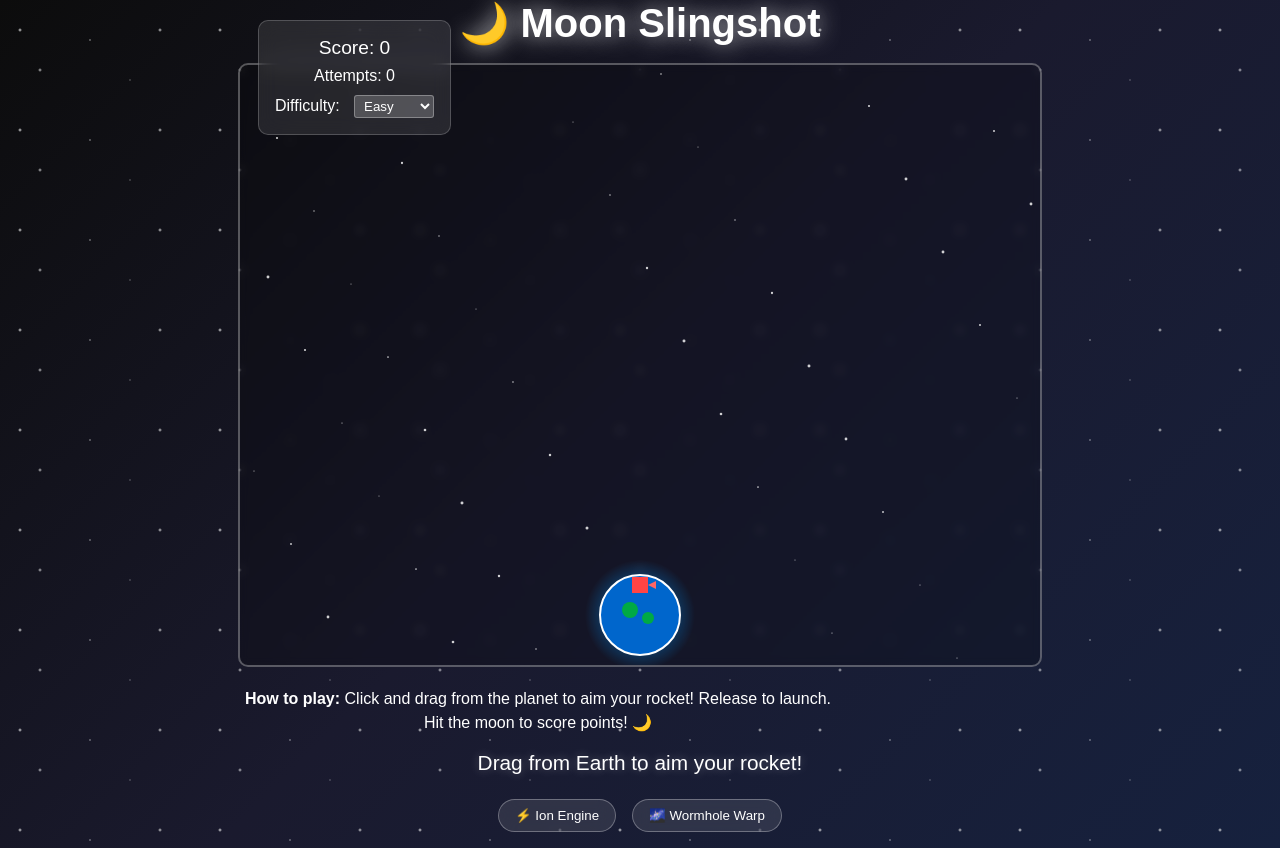
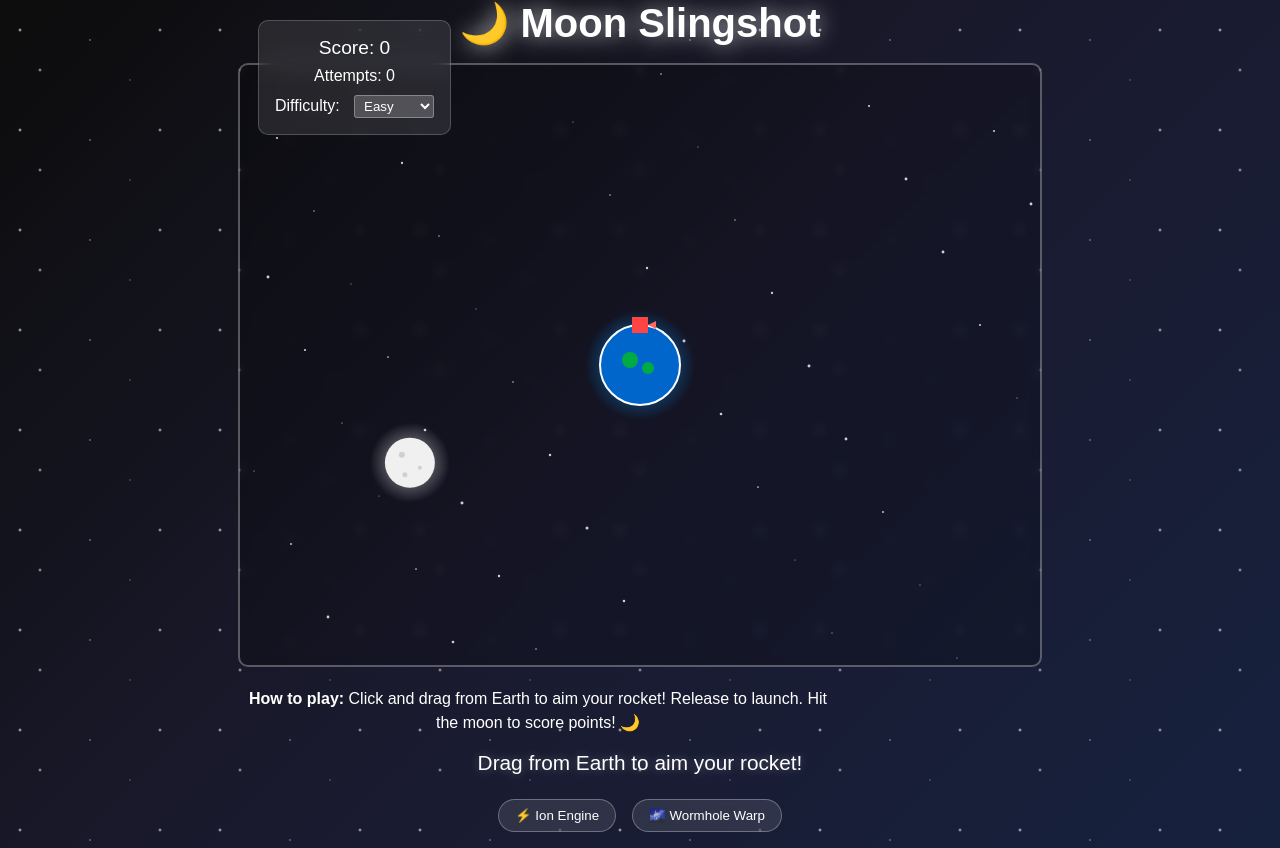
Before and after one commit to TarunM1012/fly-me-to-the-moon, a plain HTML site: page moon-slingshot.html in a window 1280 px wide. Drawn offline with Linux system fonts and the light colour scheme.

Commit message:
Update moon-slingshot.html

```diff
--- a/moon-slingshot.html
+++ b/moon-slingshot.html
@@ -209,11 +209,11 @@
         <canvas id="gameCanvas" width="800" height="600"></canvas>
 
         <div class="instructions">
-            <strong>How to play:</strong> Click and drag from the planet to aim your rocket!
+            <strong>How to play:</strong> Click and drag from Earth to aim your rocket!
             Release to launch. Hit the moon to score points! 🌙
         </div>
 
-        <div class="message" id="message">Drag from the planet to aim your rocket!</div>
+        <div class="message" id="message">Drag from Earth to aim your rocket!</div>
 
         <div class="upgrades">
             <button class="upgrade-btn" id="ionEngine" onclick="toggleUpgrade('ionEngine')">
@@ -255,10 +255,10 @@
         };
 
         // Physics objects
-        let earth = { x: 400, y: 550 };
+        let earth = { x: 400, y: 300 }; // Centered on screen
         let rocket = {
             x: 400,
-            y: 510,
+            y: 260, // Just above Earth
             vx: 0,
             vy: 0,
             trail: [],
@@ -762,7 +762,7 @@
         // Reset rocket
         function resetRocket() {
             rocket.x = earth.x;
-            rocket.y = earth.y - 30;
+            rocket.y = earth.y - 40; // Just above Earth
             rocket.vx = 0;
             rocket.vy = 0;
             rocket.isLaunched = false;
```
